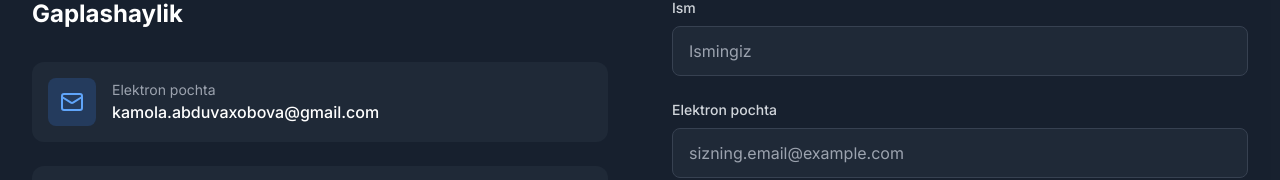
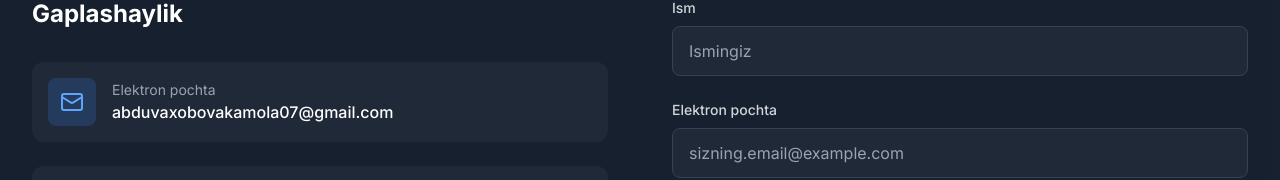
Before and after one commit to kamola02007/portfolio-website, a React (Vite) app: page / in a window 1280 px wide. Shown: the part 3582-3762 px from the top of the page. Built offline with nearby package versions, Linux system fonts and the light colour scheme.

Commit message:
Update Contact.tsx
test

```diff
--- a/src/components/Contact.tsx
+++ b/src/components/Contact.tsx
@@ -25,8 +25,8 @@ const Contact: React.FC = () => {
     {
       icon: Mail,
       label: 'Elektron pochta',
-      value: 'kamola.abduvaxobova@gmail.com',
-      href: 'mailto:kamola.abduvaxobova@gmail.com',
+      value: 'abduvaxobovakamola07@gmail.com',
+      href: 'mailto:abduvaxobovakamola07@gmail.com',
     },
     {
       icon: Phone,
```
